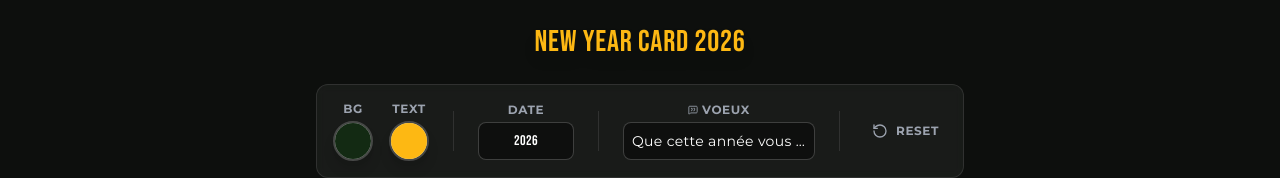
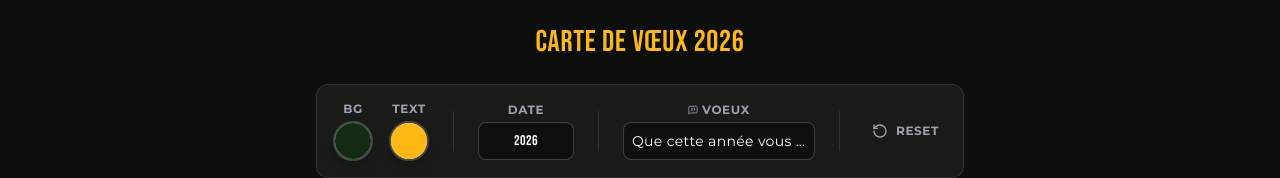
Before and after one commit to yolyamurhabazi/nouvelancard, a React (Vite) app: page / in a window 1280 px wide. Shown: the top 178 px of the page. Built offline with nearby package versions, Linux system fonts and the light colour scheme.

Commit message:
feat: Translate header title to French
Updates the application header's title from "New Year Card YYYY" to "Carte de vœux YYYY" to reflect the French language context.

```diff
--- a/App.tsx
+++ b/App.tsx
@@ -241,7 +241,7 @@ function App() {
 
       {/* Header & Controls */}
       <div className="w-full max-w-5xl mb-6 text-center z-50">
-         <h1 className="font-bebas text-2xl md:text-3xl text-[#FDB813] mb-2 tracking-wide drop-shadow-lg text-center">New Year Card {cardState.year}</h1>
+         <h1 className="font-bebas text-2xl md:text-3xl text-[#FDB813] mb-2 tracking-wide drop-shadow-lg text-center">Carte de vœux {cardState.year}</h1>
 
          {/* Customization Controls */}
          <div className="mt-6 p-4 bg-white/5 backdrop-blur-sm rounded-xl border border-white/10 flex flex-wrap justify-center gap-6 items-center mx-auto w-fit">
```
